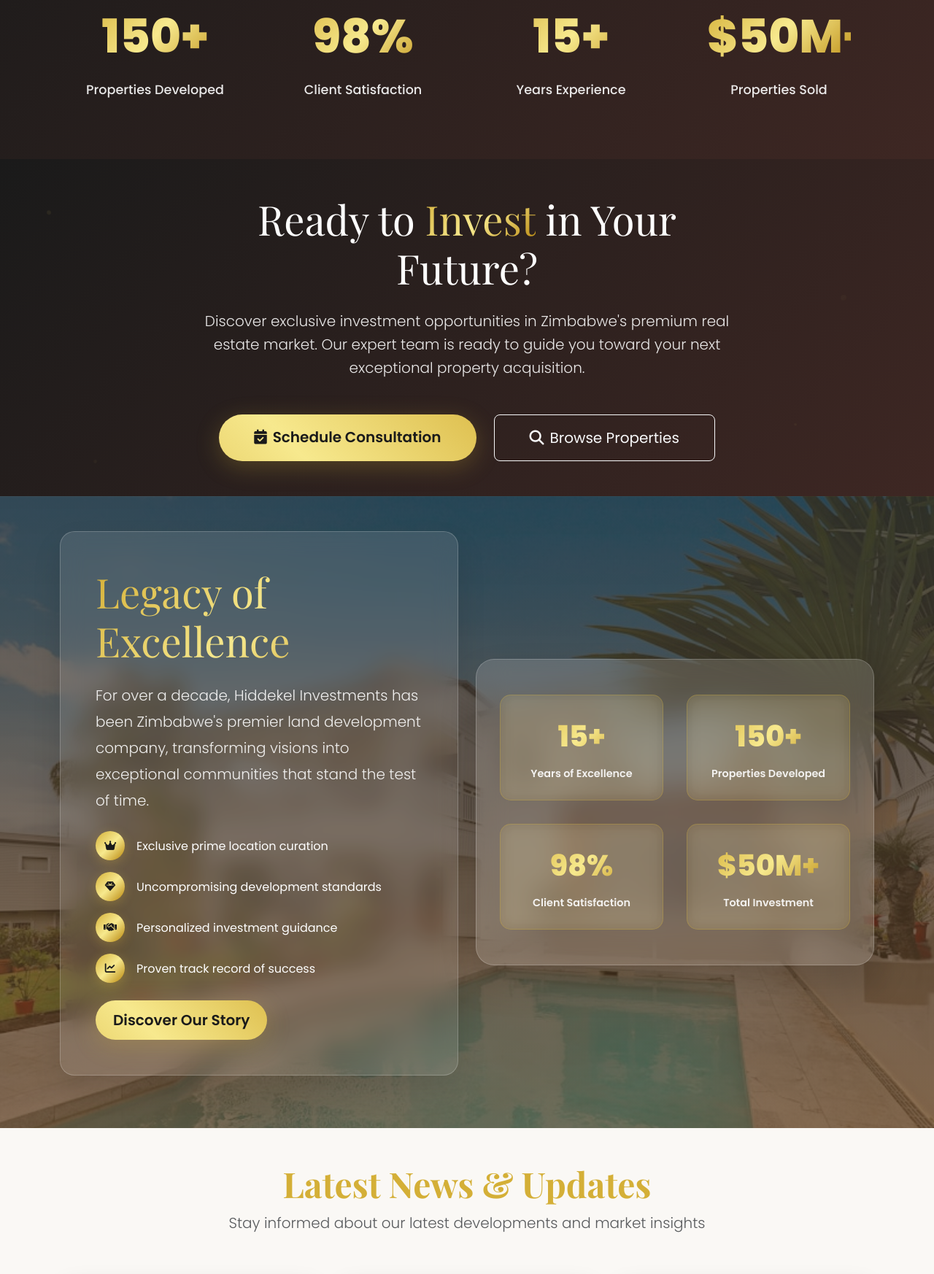
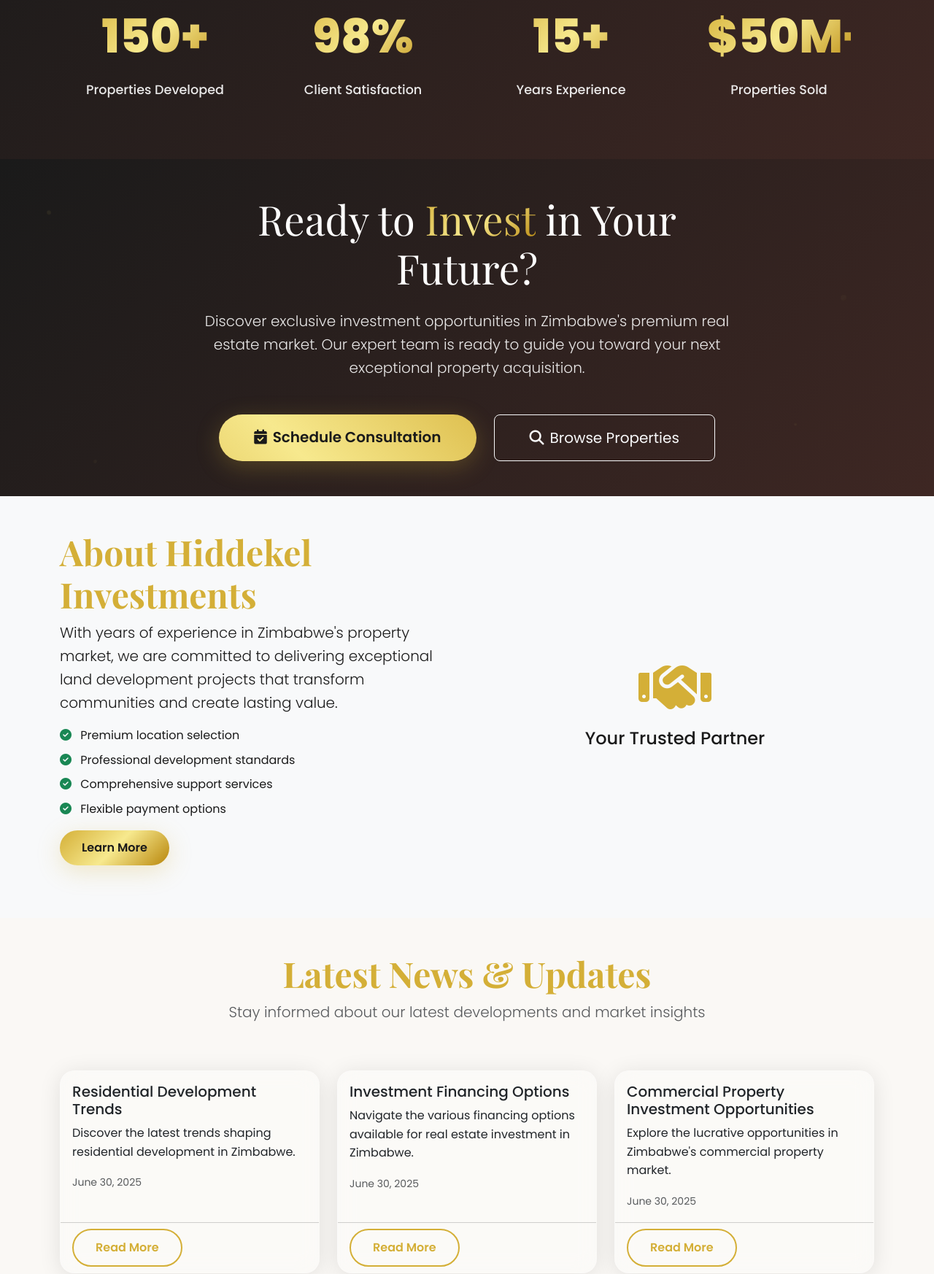
Before and after one commit to sirgodson/hiddekel-Investments-Original, a Flask app: page / in a window 1280 px wide. Shown: the part 3006-4752 px from the top of the page at 73% size. Run offline with Flask 3, Linux system fonts and the light colour scheme; data comes from the database, SQL or seed files in the repository; data that the repository does not hold is empty; some libraries are stand-ins or nearby versions.

Commit message:
Revert visual changes to the landing page based on user feedback
Removes background images and other aesthetic enhancements from index.html and replit.md.

Replit-Commit-Author: Agent
Replit-Commit-Session-Id: dde341c0-1a80-46bc-b305-cc07ae711d26
Replit-Commit-Screenshot-Url: https://storage.googleapis.com/screenshot-production-us-central1/ea157c6f-d552-4a41-83b9-8ebd08ab2ede/c2a450e4-ff3c-4152-a734-dde309fad4dd.jpg

```diff
--- a/templates/index.html
+++ b/templates/index.html
@@ -5,15 +5,12 @@
 {% block content %}
 <!-- Cinematic Hero Section -->
 <section class="hero-cinematic position-relative overflow-hidden" style="height: 100vh;">
-    <!-- Animated Background with Image -->
+    <!-- Animated Background -->
     <div class="hero-bg position-absolute w-100 h-100" style="
-        background: linear-gradient(135deg, rgba(212, 175, 55, 0.7) 0%, rgba(248, 216, 113, 0.6) 50%, rgba(184, 134, 11, 0.7) 100%),
-        radial-gradient(circle at 30% 70%, rgba(212, 175, 55, 0.2) 0%, transparent 50%),
-        radial-gradient(circle at 80% 20%, rgba(247, 233, 142, 0.2) 0%, transparent 50%),
-        url('{{ url_for("main.uploaded_file", filename="hero_luxury_estate.jpg") }}');
-        background-size: 400% 400%, 400% 400%, 400% 400%, cover;
-        background-position: center, center, center, center;
-        background-attachment: fixed;
+        background: linear-gradient(135deg, rgba(212, 175, 55, 0.9) 0%, rgba(248, 216, 113, 0.8) 50%, rgba(184, 134, 11, 0.9) 100%),
+        radial-gradient(circle at 30% 70%, rgba(212, 175, 55, 0.3) 0%, transparent 50%),
+        radial-gradient(circle at 80% 20%, rgba(247, 233, 142, 0.3) 0%, transparent 50%);
+        background-size: 400% 400%;
         animation: gradientShift 8s ease-in-out infinite;
     "></div>
 
@@ -74,8 +71,8 @@
 </section>
 
 <!-- Luxury Features Section -->
-<section class="features-luxury py-5 position-relative" style="background: linear-gradient(rgba(248, 245, 240, 0.95), rgba(212, 175, 55, 0.1)), url('{{ url_for('main.uploaded_file', filename='property_avondale_commercial.jpg') }}'); background-size: cover; background-position: center; background-attachment: fixed;">
-    <div class="container position-relative" style="z-index: 2;">
+<section class="features-luxury py-5" style="background: linear-gradient(135deg, var(--cream) 0%, rgba(212, 175, 55, 0.05) 100%);">
+    <div class="container">
         <div class="text-center mb-5" data-aos="fade-up">
             <div class="section-divider"></div>
             <h2 class="display-4 luxury-text mb-4">Excellence in Every Detail</h2>
@@ -132,8 +129,8 @@
 
 <!-- Featured Properties Section -->
 {% if featured_stands %}
-<section class="featured-properties py-5 position-relative" style="background: linear-gradient(rgba(255, 255, 255, 0.95), rgba(255, 255, 255, 0.9)), url('{{ url_for('main.uploaded_file', filename='property_borrowdale_luxury.jpg') }}'); background-size: cover; background-position: center; background-attachment: fixed;">
-    <div class="container position-relative" style="z-index: 2;">
+<section class="featured-properties py-5" style="background: var(--soft-white);">
+    <div class="container">
         <div class="text-center mb-5" data-aos="fade-up">
             <div class="section-divider"></div>
             <h2 class="display-4 luxury-text mb-4">Exceptional Properties</h2>
@@ -249,8 +246,8 @@
 
 <!-- Market Insights Blog Section -->
 {% if recent_posts %}
-<section class="blog-insights py-5 position-relative" style="background: linear-gradient(rgba(248, 245, 240, 0.95), rgba(212, 175, 55, 0.05)), url('{{ url_for('main.uploaded_file', filename='property_glen_lorne_executive.jpg') }}'); background-size: cover; background-position: center; background-attachment: fixed;">
-    <div class="container position-relative" style="z-index: 2;">
+<section class="blog-insights py-5" style="background: linear-gradient(135deg, var(--cream) 0%, rgba(212, 175, 55, 0.03) 100%);">
+    <div class="container">
         <div class="text-center mb-5" data-aos="fade-up">
             <div class="section-divider"></div>
             <h2 class="display-4 luxury-text mb-4">Market Insights</h2>
@@ -332,68 +329,25 @@
     </div>
 </section>
 
-<!-- Luxury About Section with Background -->
-<section class="about-luxury py-5 position-relative" style="background: linear-gradient(rgba(45, 45, 45, 0.8), rgba(101, 67, 33, 0.7)), url('{{ url_for('main.uploaded_file', filename='property_borrowdale_luxury.jpg') }}'); background-size: cover; background-position: center; background-attachment: fixed;">
-    <div class="container position-relative" style="z-index: 2;">
+<!-- About Section -->
+<section class="py-5 bg-light">
+    <div class="container">
         <div class="row align-items-center">
             <div class="col-lg-6 mb-4" data-aos="fade-right">
-                <div class="glass-panel p-5">
-                    <h2 class="display-4 luxury-text mb-4" style="color: var(--soft-white);">Legacy of Excellence</h2>
-                    <p class="lead mb-4" style="color: var(--soft-white); opacity: 0.9; line-height: 1.8;">
-                        For over a decade, Hiddekel Investments has been Zimbabwe's premier land development company,
-                        transforming visions into exceptional communities that stand the test of time.
-                    </p>
-                    <div class="luxury-features">
-                        <div class="feature-item d-flex align-items-center mb-3">
-                            <div class="feature-icon-small me-3">
-                                <i class="fas fa-crown"></i>
-                            </div>
-                            <span style="color: var(--soft-white);">Exclusive prime location curation</span>
-                        </div>
-                        <div class="feature-item d-flex align-items-center mb-3">
-                            <div class="feature-icon-small me-3">
-                                <i class="fas fa-gem"></i>
-                            </div>
-                            <span style="color: var(--soft-white);">Uncompromising development standards</span>
-                        </div>
-                        <div class="feature-item d-flex align-items-center mb-3">
-                            <div class="feature-icon-small me-3">
-                                <i class="fas fa-handshake"></i>
-                            </div>
-                            <span style="color: var(--soft-white);">Personalized investment guidance</span>
-                        </div>
-                        <div class="feature-item d-flex align-items-center mb-4">
-                            <div class="feature-icon-small me-3">
-                                <i class="fas fa-chart-line"></i>
-                            </div>
-                            <span style="color: var(--soft-white);">Proven track record of success</span>
-                        </div>
-                    </div>
-                    <a href="{{ url_for('main.about') }}" class="btn btn-primary btn-lg px-4 shimmer">
-                        Discover Our Story
-                    </a>
-                </div>
+                <h2 class="display-5 fw-bold text-primary">About Hiddekel Investments</h2>
+                <p class="lead">With years of experience in Zimbabwe's property market, we are committed to delivering exceptional land development projects that transform communities and create lasting value.</p>
+                <ul class="list-unstyled">
+                    <li class="mb-2"><i class="fas fa-check-circle text-success me-2"></i> Premium location selection</li>
+                    <li class="mb-2"><i class="fas fa-check-circle text-success me-2"></i> Professional development standards</li>
+                    <li class="mb-2"><i class="fas fa-check-circle text-success me-2"></i> Comprehensive support services</li>
+                    <li class="mb-2"><i class="fas fa-check-circle text-success me-2"></i> Flexible payment options</li>
+                </ul>
+                <a href="{{ url_for('main.about') }}" class="btn btn-primary">Learn More</a>
             </div>
             <div class="col-lg-6" data-aos="fade-left">
-                <div class="luxury-stats-card">
-                    <div class="stats-grid">
-                        <div class="stat-item text-center">
-                            <div class="stat-number">15+</div>
-                            <div class="stat-label">Years of Excellence</div>
-                        </div>
-                        <div class="stat-item text-center">
-                            <div class="stat-number">150+</div>
-                            <div class="stat-label">Properties Developed</div>
-                        </div>
-                        <div class="stat-item text-center">
-                            <div class="stat-number">98%</div>
-                            <div class="stat-label">Client Satisfaction</div>
-                        </div>
-                        <div class="stat-item text-center">
-                            <div class="stat-number">$50M+</div>
-                            <div class="stat-label">Total Investment</div>
-                        </div>
-                    </div>
+                <div class="text-center">
+                    <i class="fas fa-handshake display-1 text-primary mb-3"></i>
+                    <h4>Your Trusted Partner</h4>
                 </div>
             </div>
         </div>
```
Also changed, not shown: replit.md (+5 -1 lines).
